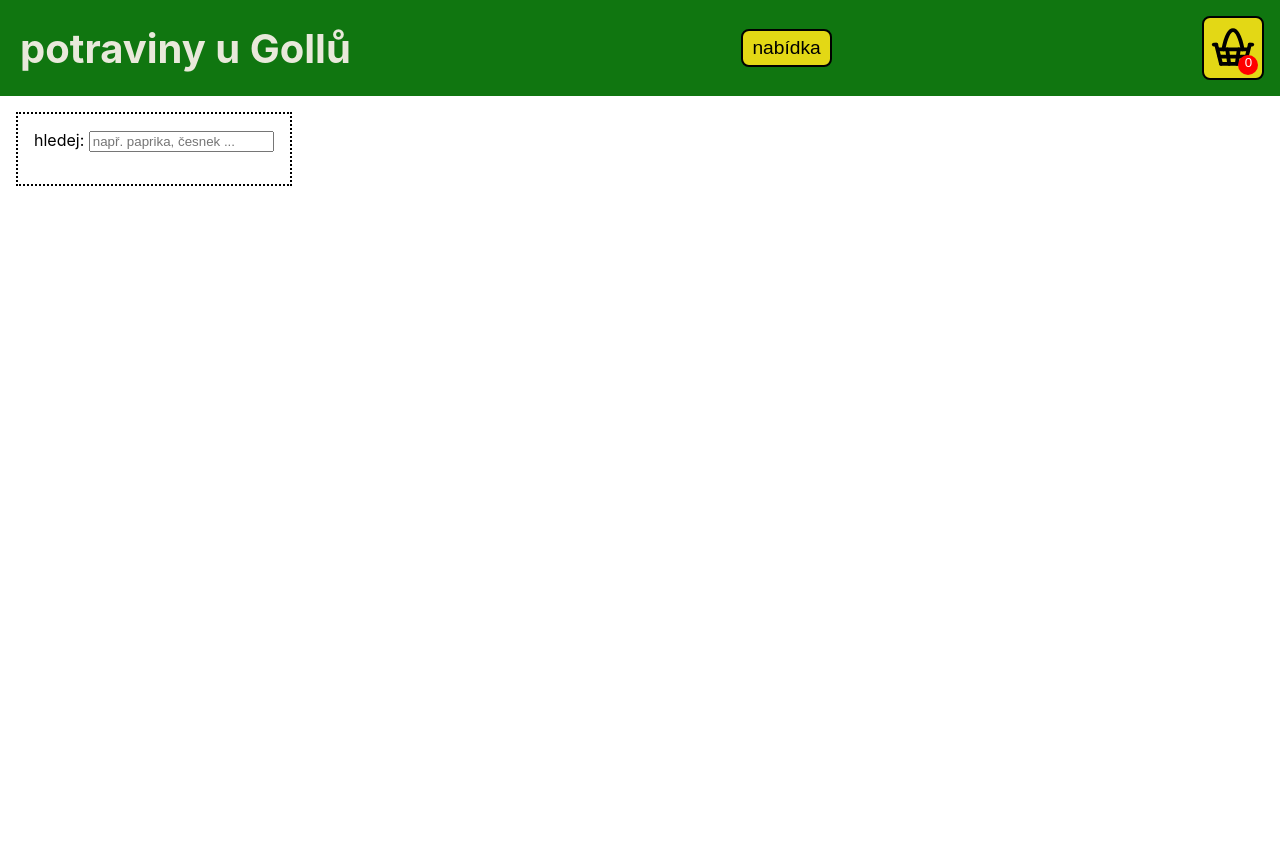
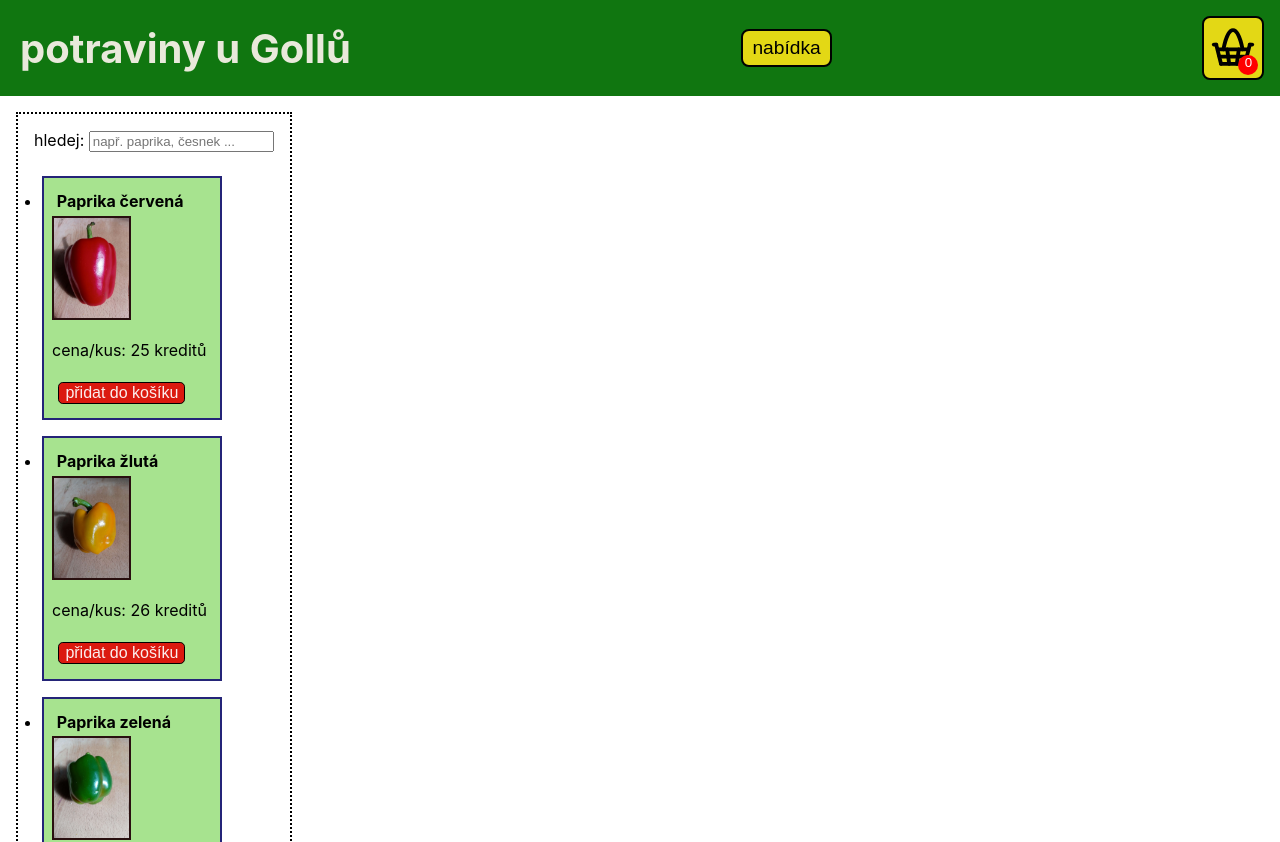
Before and after one commit to Dusan-Goll/OvoZel, a React (Create React App) app: page / in a window 1280 px wide. Shown: the top 842 px of the page. Before the commit the page ends 800 px from the top, so only its background shows below. Built offline with nearby package versions, Linux system fonts and the light colour scheme.

Commit message:
final draft

```diff
--- a/src/components/FilteredList.js
+++ b/src/components/FilteredList.js
@@ -5,7 +5,7 @@ export default function FilteredList({ vyraz, zbozi, onPridejDoKosiku }) {
 
   return (
     <ul className="filtered-list">
-      {vyraz !== '' &&
+      {
         zbozi.filter(
           polozka => (
             (polozka.name.toLowerCase().split(" ").some(
--- a/src/components/Kosik.js
+++ b/src/components/Kosik.js
@@ -25,6 +25,7 @@ export default function Kosik({
           <h4>V košíku nemáte žádné zboží.</h4>
         ) : (
           <ul className='kosik-seznam'>
+            <li id="celkem">cena celkem: {total() + ' '}kreditů</li>
             {obsahKosiku.map(
               polozka => (
                 <li key={polozka.id} className="zbozi-v-kosiku">
@@ -69,7 +70,6 @@ export default function Kosik({
                 </li>
               )
             )}
-            <li id="celkem">cena celkem: {total() + ' '}kreditů</li>
           </ul>
         )
       }
```
